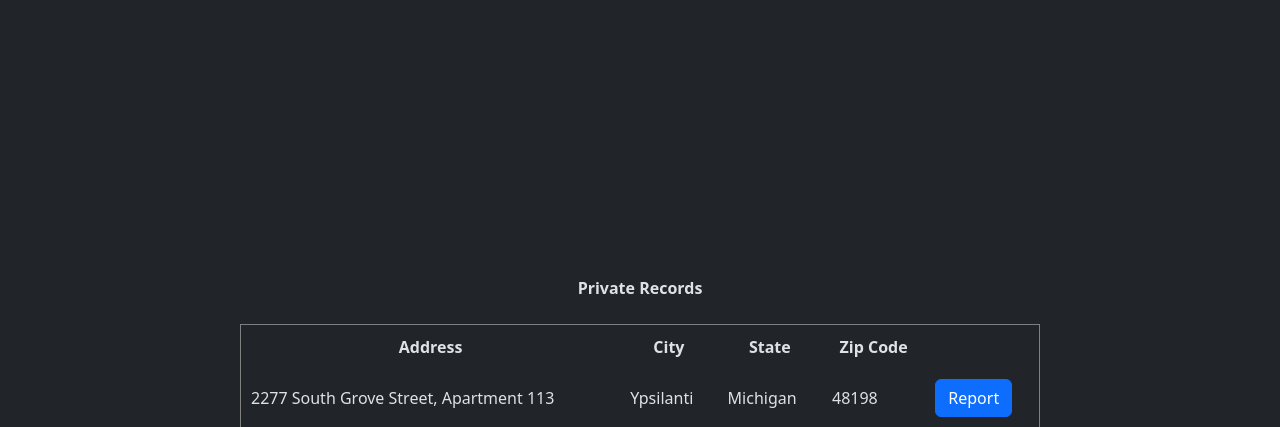
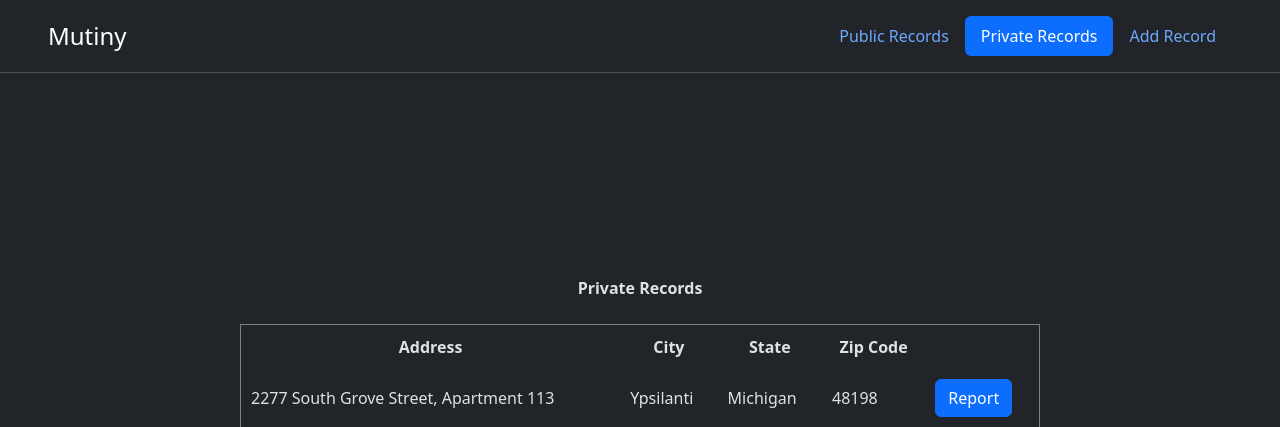
Before and after one commit to oMNiVoiDZeRo/mutiny, a PHP site: page /private in a window 1280 px wide. Shown: the top 427 px of the page. Run offline with PHP 8.4, Linux system fonts and the light colour scheme; data comes from the database, SQL or seed files in the repository.

Commit message:
Add header with menu navigation.

```diff
--- a/private/index.php
+++ b/private/index.php
@@ -7,6 +7,16 @@
 <link href="https://cdn.jsdelivr.net/npm/bootstrap@5.3.8/dist/css/bootstrap.min.css" rel="stylesheet" integrity="sha384-sRIl4kxILFvY47J16cr9ZwB07vP4J8+LH7qKQnuqkuIAvNWLzeN8tE5YBujZqJLB" crossorigin="anonymous">
 </head>
 <body>
+<header class="px-5 d-flex flex-wrap justify-content-center py-3 mb-4 border-bottom">
+	<a href="../" class="d-flex align-items-center mb-3 mb-md-0 me-md-auto link-body-emphasis text-decoration-none">
+		<span class="fs-4">Mutiny</span>
+	</a>
+	<ul class="nav nav-pills">
+		<li class="nav-item"><a href="../" class="nav-link" aria-current="page">Public Records</a></li>
+		<li class="nav-item"><a href="../private" class="nav-link active">Private Records</a></li>
+		<li class="nav-item"><a href="../add" class="nav-link">Add Record</a></li>
+	</ul>
+</header>
 <?php
 include('../header.php');
 if($conn == true){
@@ -25,7 +35,7 @@ foreach($result as $row){
 $public = $row['public'];
 if($public == 1){
 $public = 'Public';}
-echo '<tr><td class="x"><form action="report/" method="post"><input type="hidden" name="address" value="' . $row['address'] . '" />' . $row['address'] . '</td><td>' . $row['city'] . '</td><td>' . $row['state'] . '</td><td>' . $row['zip'] . '</td><td><input class="btn btn-primary" type="submit" name="report" value="Report"/></form></tr>';}
+echo '<tr><td class="x"><form action="../report/" method="post"><input type="hidden" name="address" value="' . $row['address'] . '" />' . $row['address'] . '</td><td>' . $row['city'] . '</td><td>' . $row['state'] . '</td><td>' . $row['zip'] . '</td><td><input class="btn btn-primary" type="submit" name="report" value="Report"/></form></tr>';}
 echo '</table>';}
 echo '<br/>';
 echo '<center><a href="../add/">Add record to database.</a></center>';
--- a/style.css
+++ b/style.css
@@ -5,6 +5,12 @@ body {
 	display: flex;
 	flex-direction: column;
 	justify-content: center;
+}
+
+header {
+	position: absolute;
+	top: 0;
+	width: 100%;
 }
 
 table {
```
Also changed, not shown: add/index.php (+11 -0 lines), index.php (+10 -0 lines), record/index.php (+10 -0 lines), report/index.php (+10 -0 lines), reports/index.php (+12 -0 lines), submit/index.php (+10 -0 lines).
